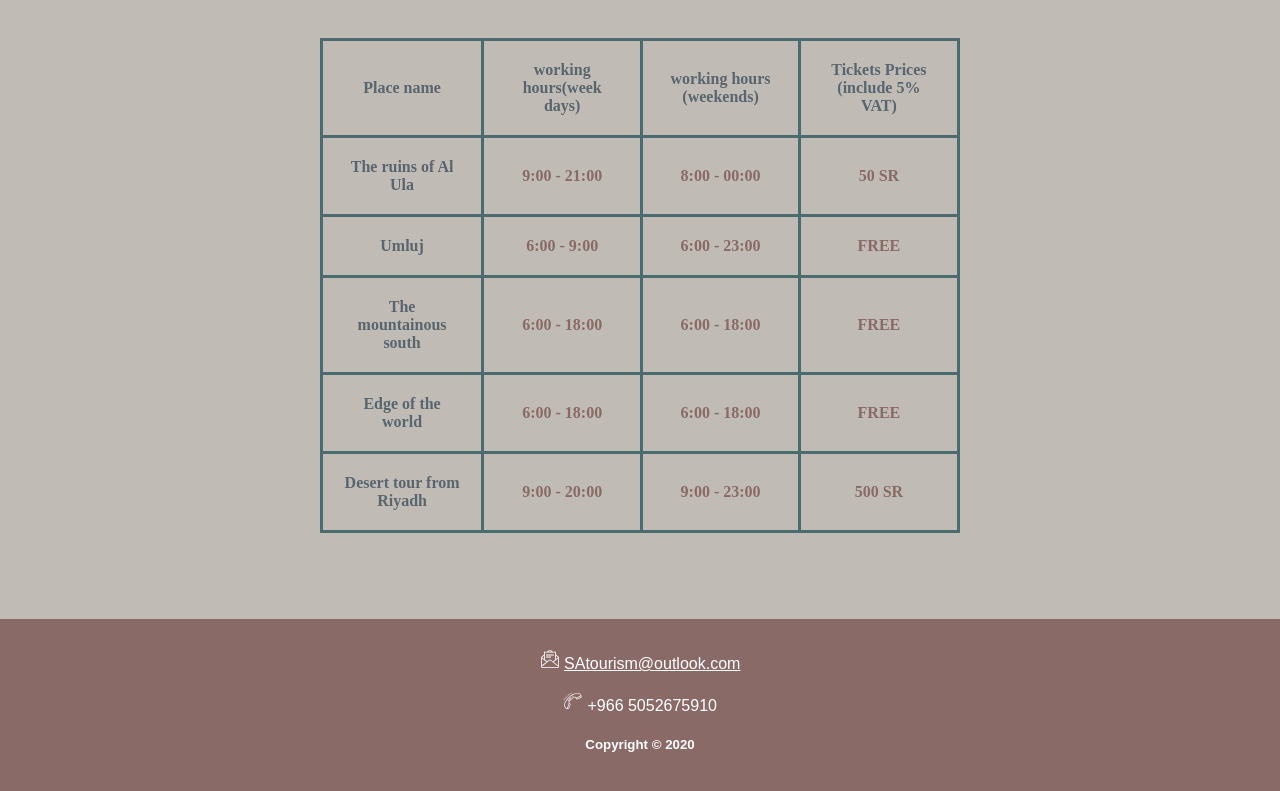
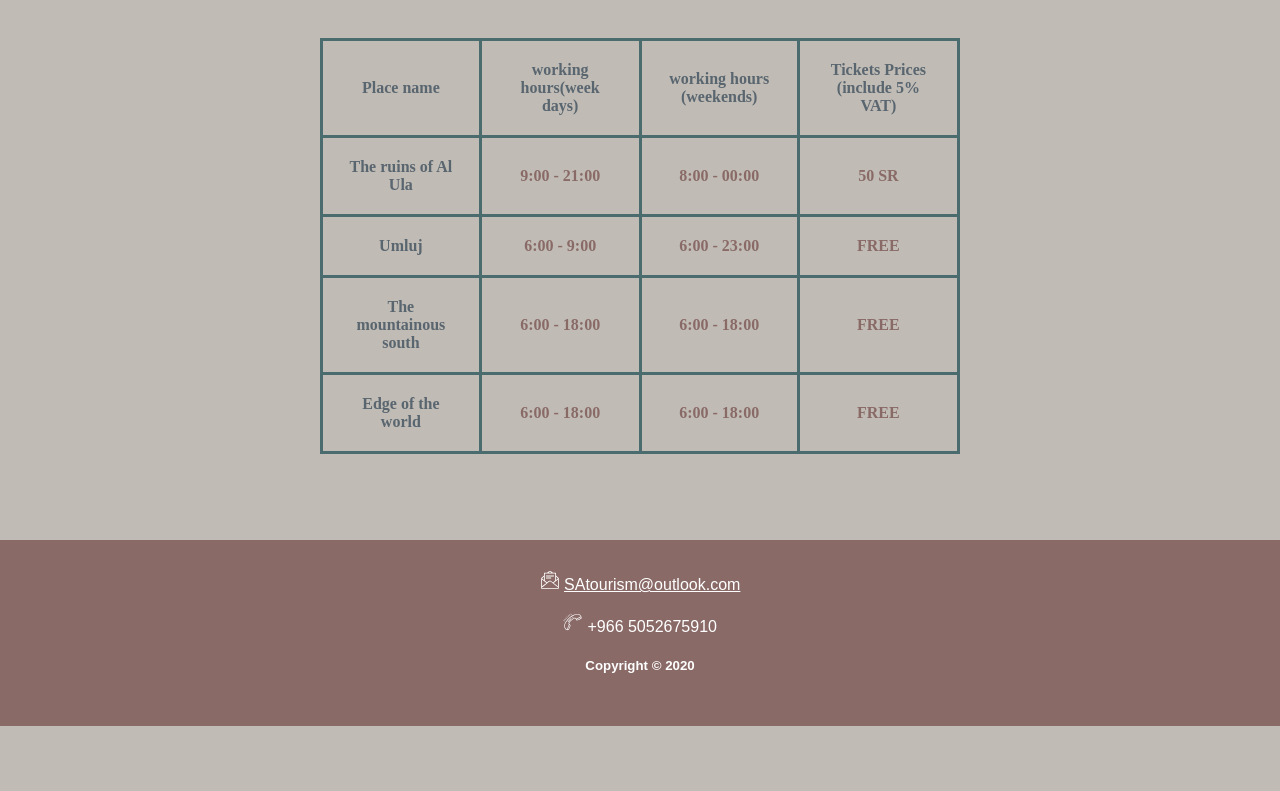
Before and after one commit to AseelAlbassam/SaudiArabiaIS, a plain HTML site: page tickets.html in a window 1280 px wide. Shown: the part 601-1392 px from the top of the page. After the commit the page ends 1327 px from the top, so only its background shows below. Drawn offline with Linux system fonts and the light colour scheme; a web font is replaced by a local one.

Commit message:
Update tickets.html

```diff
--- a/tickets.html
+++ b/tickets.html
@@ -191,14 +191,6 @@ font-family: Imprima ;
 
           </tr>
 
-          <tr>
-              <td class="green">Desert tour from Riyadh</td>
-              <td>9:00 - 20:00</td>
-              <td>9:00 - 23:00</td>
-              <td> 500 SR </td>
-            </tr>
-
-
         </table>
         <p>
           <br><br>
```
